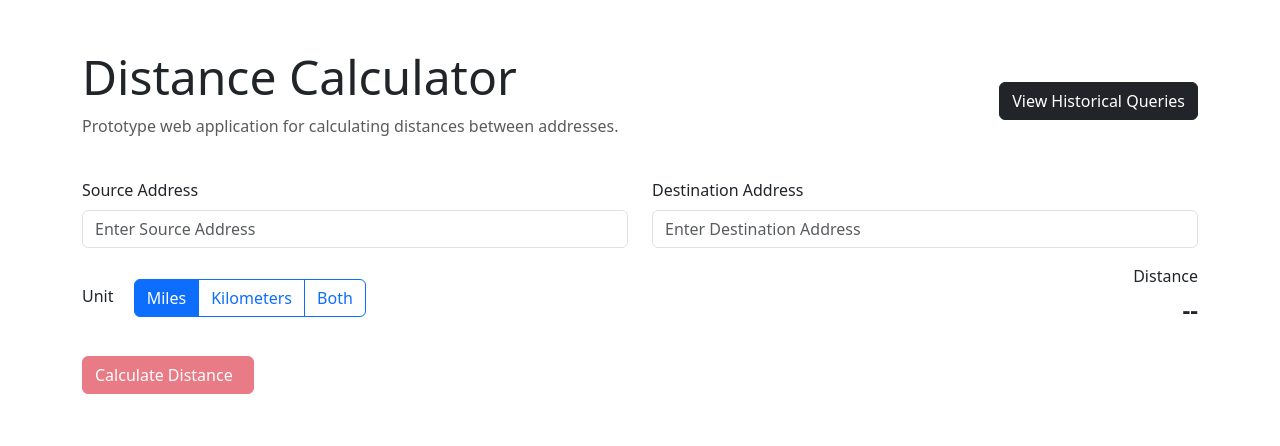
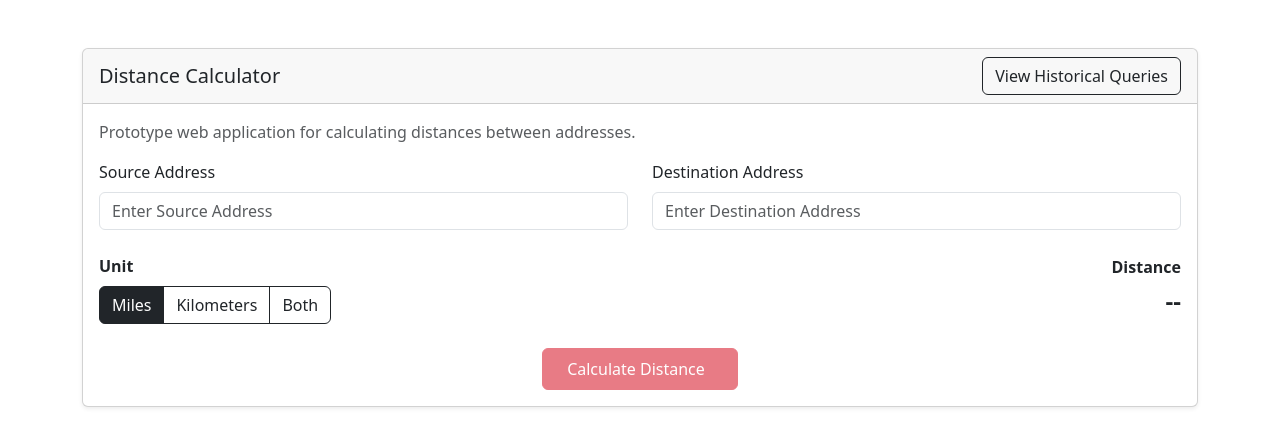
Before and after one commit to Arjun-tp/address-mapper, a SvelteKit app in the folder web/: page / in a window 1280 px wide. Shown: the top 446 px of the page. Built offline with nearby package versions, Linux system fonts and the light colour scheme.

Commit message:
feat: updated the radio button function

```diff
--- a/web/package.json
+++ b/web/package.json
@@ -27,6 +27,7 @@
 		"vite": "^6.0.0"
 	},
 	"dependencies": {
+		"@geoapify/geocoder-autocomplete": "^2.1.0",
 		"axios": "^1.8.2",
 		"bootstrap": "^5.3.3",
 		"bootstrap-icons": "^1.11.3"
--- a/web/src/routes/+page.svelte
+++ b/web/src/routes/+page.svelte
@@ -3,9 +3,53 @@
 
   let source = '';
   let destination = '';
-  let unit = 'miles'; // Default to Miles
+  let unit = 'miles';
   let distance = null;
+  let kmDistance = null;
+  let milesDistance = null;
   let errorMessage = '';
+
+  /*
+  let sourceSuggestions = [];
+  let destinationSuggestions = [];
+
+  async function fetchSuggestions(query, type) {
+    if (!query) {
+      if (type === 'source') sourceSuggestions = [];
+      if (type === 'destination') destinationSuggestions = [];
+      return;
+    }
+
+    try {
+      const response = await axios.get(`https://nominatim.openstreetmap.org/search`, {
+        params: {
+          q: query,
+          format: 'json',
+          addressdetails: 1,
+          limit: 5
+        }
+      });
+
+      if (type === 'source') {
+        sourceSuggestions = response.data;
+      } else {
+        destinationSuggestions = response.data;
+      }
+    } catch (error) {
+      console.error('Error fetching autocomplete suggestions:', error);
+    }
+  }
+
+  function selectSuggestion(suggestion, type) {
+    if (type === 'source') {
+      source = suggestion.display_name;
+      sourceSuggestions = [];
+    } else {
+      destination = suggestion.display_name;
+      destinationSuggestions = [];
+    }
+  }
+  */
 
   async function calculateDistance() {
     errorMessage = '';
@@ -22,9 +66,18 @@
         destination
       });
 
+      kmDistance = (parseFloat(response.data.distanceInKMs)).toFixed(2);
+      milesDistance = (kmDistance * 0.621371).toFixed(2);
 
-      let kmDistance = (parseFloat(response.data.distanceInKMs)).toFixed(2);
-      let milesDistance = (kmDistance * 0.621371).toFixed(2);
+      updateDistance();
+    } catch (err) {
+      console.log(err);
+      errorMessage = `Failed to fetch distance. Please try again.`;
+    }
+  }
+
+  function updateDistance() {
+    if (!kmDistance || !milesDistance) return;
 
     if (unit === 'km') {
       distance = `${kmDistance} km`;
@@ -33,26 +86,65 @@
     } else {
       distance = `${kmDistance} km / ${milesDistance} mi`;
     }
-    } catch (err) {
-      errorMessage = `Failed to fetch distance. Please try again.`;
-    }
   }
 </script>
 
 <main class="container mt-5">
-  <!-- Header -->
-  <div class="d-flex justify-content-between align-items-center">
-    <div>
-      <h1 class="display-5">Distance Calculator</h1>
-      <p class="text-muted">Prototype web application for calculating distances between addresses.</p>
-    </div>
-    <a href="/history" class="btn btn-dark d-flex align-items-center">
-      View Historical Queries
-    </a>
+  <div class="card shadow-sm">
+    <div class="card-header d-flex justify-content-between align-items-center">
+      <h2 class="h5 m-0">Distance Calculator</h2>
+      <a href="/history" class="btn btn-outline-dark">View Historical Queries</a>
     </div>
 
+    <div class="card-body">
+      <p class="text-muted">Prototype web application for calculating distances between addresses.</p>
+
+      <!-- Input Fields with Autocomplete -->
+      <!--  <div class="row mt-4">-->
+      <!--    <div class="col-md-6">-->
+      <!--      <label class="form-label fw-bold">Source Address</label>-->
+      <!--      <input-->
+      <!--        type="text"-->
+      <!--        class="form-control"-->
+      <!--        bind:value={source}-->
+      <!--        on:input={(e) => fetchSuggestions(e.target.value, 'source')}-->
+      <!--        placeholder="Enter Source Address"-->
+      <!--      />-->
+      <!--      {#if sourceSuggestions.length > 0}-->
+      <!--        <ul class="list-group position-absolute w-100 mt-1 shadow">-->
+      <!--          {#each sourceSuggestions as suggestion}-->
+      <!--            <li class="list-group-item list-group-item-action" on:click={() => selectSuggestion(suggestion, 'source')} role="button">-->
+      <!--              {suggestion.display_name}-->
+      <!--            </li>-->
+      <!--          {/each}-->
+      <!--        </ul>-->
+      <!--      {/if}-->
+      <!--    </div>-->
+      <!--    <div class="col-md-6 position-relative">-->
+      <!--      <label class="form-label fw-bold">Destination Address</label>-->
+      <!--      <input-->
+      <!--        type="text"-->
+      <!--        class="form-control"-->
+      <!--        bind:value={destination}-->
+      <!--        on:input={(e) => fetchSuggestions(e.target.value, 'destination')}-->
+      <!--        placeholder="Enter Destination Address"-->
+      <!--      />-->
+      <!--      {#if destinationSuggestions.length > 0}-->
+      <!--        <ul class="list-group position-absolute w-100 mt-1 shadow">-->
+      <!--          {#each destinationSuggestions as suggestion}-->
+      <!--            <li class="list-group-item list-group-item-action" on:click={() => selectSuggestion(suggestion, 'destination')} role="button">-->
+      <!--              {suggestion.display_name}-->
+      <!--            </li>-->
+      <!--          {/each}-->
+      <!--        </ul>-->
+      <!--      {/if}-->
+      <!--    </div>-->
+      <!--  </div>-->
+
+
+
       <!-- Input Fields -->
-  <div class="row mt-4">
+      <div class="row mt-3">
         <div class="col-md-6">
           <label class="form-label">Source Address</label>
           <input type="text" class="form-control" bind:value={source} placeholder="Enter Source Address" />
@@ -63,32 +155,32 @@
         </div>
       </div>
 
-  <div class="d-flex justify-content-between align-items-center mt-3">
-    <div class="text-end">
-      <label class="form-label me-3">Unit</label>
+      <div class="d-flex justify-content-between align-items-center mt-4">
+        <!-- Unit Selection -->
+        <div class="text-start">
+          <div class="form-label"><b>Unit</b></div>
           <div class="btn-group">
-        <input type="radio" class="btn-check" id="miles" value="miles" bind:group={unit} />
-        <label class="btn btn-outline-primary" for="miles">Miles</label>
+            <input type="radio" class="btn-check" id="miles" value="miles" bind:group={unit} on:change={updateDistance} />
+            <label class="btn btn-outline-dark" for="miles">Miles</label>
 
-        <input type="radio" class="btn-check" id="km" value="km" bind:group={unit} />
-        <label class="btn btn-outline-primary" for="km">Kilometers</label>
+            <input type="radio" class="btn-check" id="km" value="km" bind:group={unit} on:change={updateDistance} />
+            <label class="btn btn-outline-dark" for="km">Kilometers</label>
 
-        <input type="radio" class="btn-check" id="both" value="both" bind:group={unit} />
-        <label class="btn btn-outline-primary" for="both">Both</label>
+            <input type="radio" class="btn-check" id="both" value="both" bind:group={unit} on:change={updateDistance} />
+            <label class="btn btn-outline-dark" for="both">Both</label>
           </div>
         </div>
 
+        <!-- Distance Display -->
         <div class="text-end">
-      <label class="form-label">Distance</label>
-      <p class="h4 fw-bold">{distance || '--'}</p>
+          <label class="form-label"><b>Distance</b></label>
+          <p class="h4"><b>{distance || '--'}</b></p>
         </div>
       </div>
 
-
       <!-- Calculate Button -->
-  <div class="mt-4">
-    <button class="btn btn-danger w-15 d-flex align-items-center justify-content-center" on:click={calculateDistance}
-    disabled={!destination || !source}>
+      <div class="mt-4 text-center">
+        <button class="btn btn-danger px-4 py-2" on:click={calculateDistance} disabled={!destination || !source}>
           Calculate Distance <i class="bi bi-arrow-right ms-2"></i>
         </button>
       </div>
@@ -97,4 +189,6 @@
       {#if errorMessage}
         <p class="text-danger mt-3 text-center">{errorMessage}</p>
       {/if}
+    </div>
+  </div>
 </main>
--- a/web/src/routes/history/+page.svelte
+++ b/web/src/routes/history/+page.svelte
@@ -5,7 +5,7 @@
   let history = [];
   let errorMessage = '';
   let page = 1;
-  let limit = 10;
+  let limit = 5;
   let totalPages = 1;
 
   async function fetchHistory() {
```
Also changed, not shown: 2 other files (tests, documents, lock files or other folders). Lines whose indentation alone changed are shown as unchanged.
